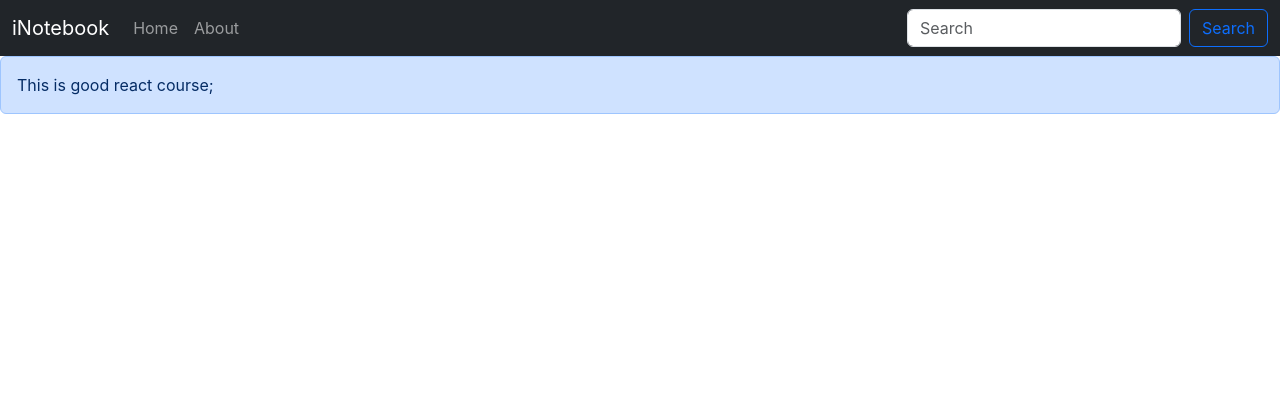
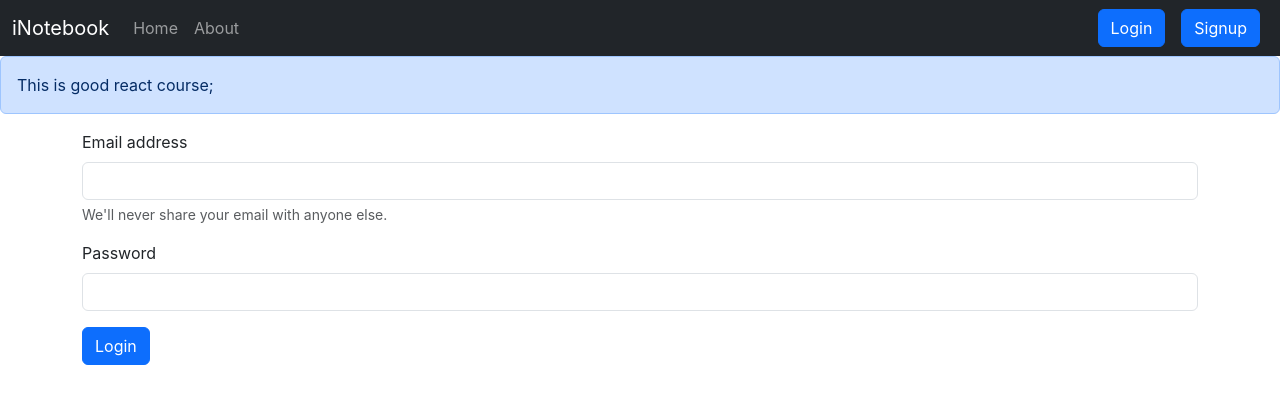
Before and after one commit to foxy667037/inotebook, a React (Create React App) app: page /login in a window 1280 px wide. Shown: the top 404 px of the page. Built offline with nearby package versions, Linux system fonts and the light colour scheme.

Commit message:
vedio 69 part 1

```diff
--- a/src/App.js
+++ b/src/App.js
@@ -10,6 +10,8 @@
 } from "react-router-dom";
 import NoteState from './context/notes/NoteState';
 import Alert from './components/Alert';
+import Signup from './components/Signup';
+import Login from './components/Login';
 
 
 
@@ -22,6 +24,8 @@
           <Alert message="This is good react course"/>
           <Routes>
             <Route exact path='/' element={<Home/>}></Route>
+            <Route exact path='/login' element={<Login/>}></Route>
+            <Route exact path='/signup' element={<Signup/>}></Route>
             <Route exact path='/about' element={<About/>}></Route>
           </Routes>
         </BrowserRouter>
--- /dev/null
+++ b/src/components/Login.js
@@ -0,0 +1,39 @@
+import React from 'react';
+
+const Login = () => {
+
+  const handleLoginClick = async(e) => {
+        e.preventDefault();
+        const response = await fetch("http://localhost:5000/api/auth/loginusera", {
+            // *GET, POST, PUT, DELETE, etc.
+            method: "POST",
+            headers: {
+              "Content-Type": "application/json",
+              },
+
+            body: JSON.stringify({ email, password }),
+        });
+        const json = await response.json();
+        console.log(json);
+  }
+
+  return (
+    <>  <div className="container">
+            <form  onSubmit={handleLoginClick}>
+                <div className="mb-3">
+                    <label htmlFor="email" className="form-label">Email address</label>
+                    <input type="email" className="form-control" id="email" name='email' aria-describedby="emailHelp"/>
+                    <div id="emailHelp" className="form-text">We'll never share your email with anyone else.</div>
+                </div>
+                <div className="mb-3">
+                    <label htmlFor="password" className="form-label">Password</label>
+                    <input type="password" name='password' className="form-control" id="password"/>
+                </div>
+                <button type="submit" className="btn btn-primary">Login</button>
+            </form>
+        </div>
+    </>
+  )
+}
+
+export default Login;
--- a/src/components/Navbar.js
+++ b/src/components/Navbar.js
@@ -27,8 +27,8 @@
                 </li>
             </ul>
             <form className="d-flex" role="search">
-                <input className="form-control me-2" type="search" placeholder="Search" aria-label="Search"/>
-                <button className="btn btn-outline-primary" type="submit">Search</button>
+                <Link className="btn btn-primary mx-2" role="button" to={"/login"}>Login</Link>
+                <Link className="btn btn-primary mx-2" role="button" to={"/signup"}>Signup</Link>
             </form>
             </div>
         </div>
--- /dev/null
+++ b/src/components/Signup.js
@@ -0,0 +1,11 @@
+import React from 'react'
+
+const Signup = () => {
+  return (
+    <div>
+
+    </div>
+  )
+}
+
+export default Signup;
```
